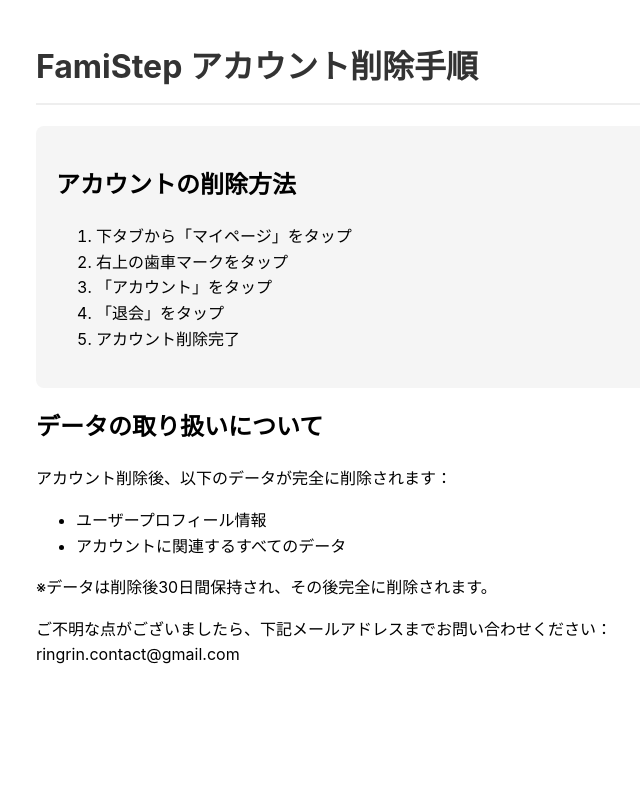
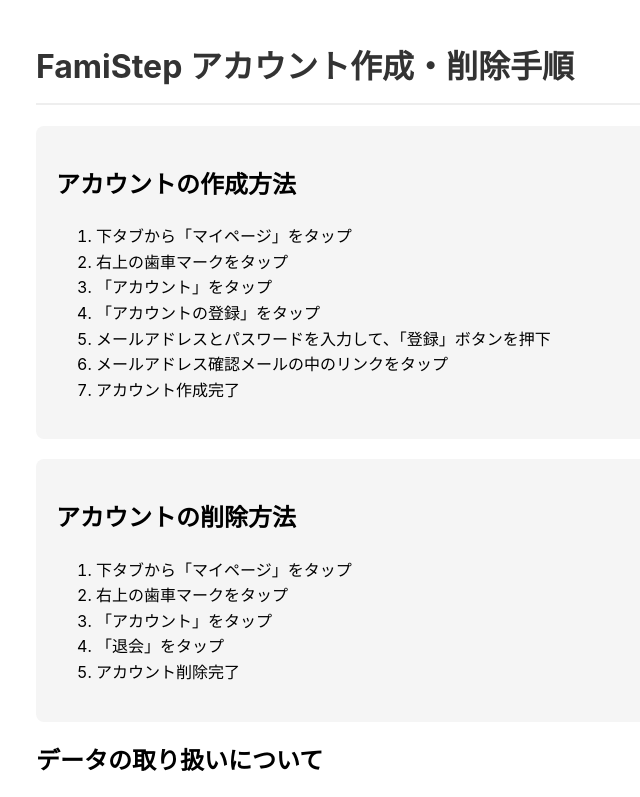
Before and after one commit to RINGRIN-APP/ringrin.github.io, a plain HTML site: page docs/index.html in a window 1280 px wide. Shown: the top 797 px of the page, without its empty margins (204-844 px from the left). Drawn offline with Linux system fonts and the light colour scheme.

Commit message:
fix: アカウント作成手順も載せるように修正

```diff
--- a/docs/index.html
+++ b/docs/index.html
@@ -18,6 +18,7 @@
       background: #f5f5f5;
       padding: 20px;
       border-radius: 8px;
+      margin-bottom: 20px;
     }
 
     h1 {
@@ -29,7 +30,20 @@
 </head>
 
 <body>
-  <h1>FamiStep アカウント削除手順</h1>
+  <h1>FamiStep アカウント作成・削除手順</h1>
+
+  <div class="steps">
+    <h2>アカウントの作成方法</h2>
+    <ol>
+      <li>下タブから「マイページ」をタップ</li>
+      <li>右上の歯車マークをタップ</li>
+      <li>「アカウント」をタップ</li>
+      <li>「アカウントの登録」をタップ</li>
+      <li>メールアドレスとパスワードを入力して、「登録」ボタンを押下</li>
+      <li>メールアドレス確認メールの中のリンクをタップ</li>
+      <li>アカウント作成完了</li>
+    </ol>
+  </div>
 
   <div class="steps">
     <h2>アカウントの削除方法</h2>
@@ -52,7 +66,7 @@
   <p>※データは削除後30日間保持され、その後完全に削除されます。</p>
 
   <p>ご不明な点がございましたら、下記メールアドレスまでお問い合わせください：<br>
-   ringrin.contact@gmail.com</p>
+    ringrin.contact@gmail.com</p>
 </body>
 
 </html>
```
